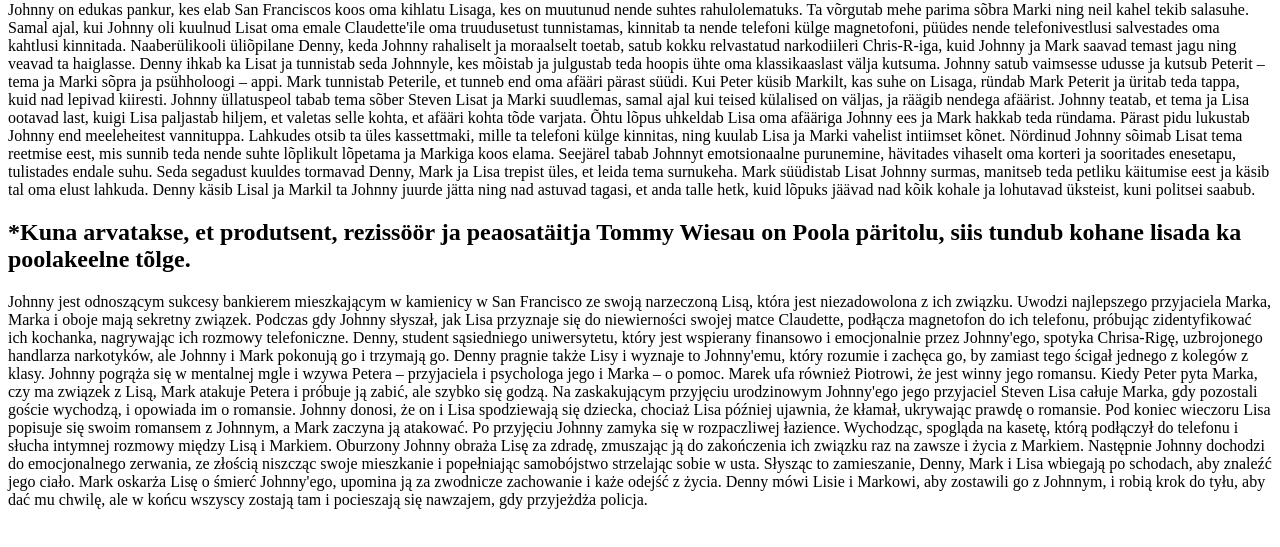
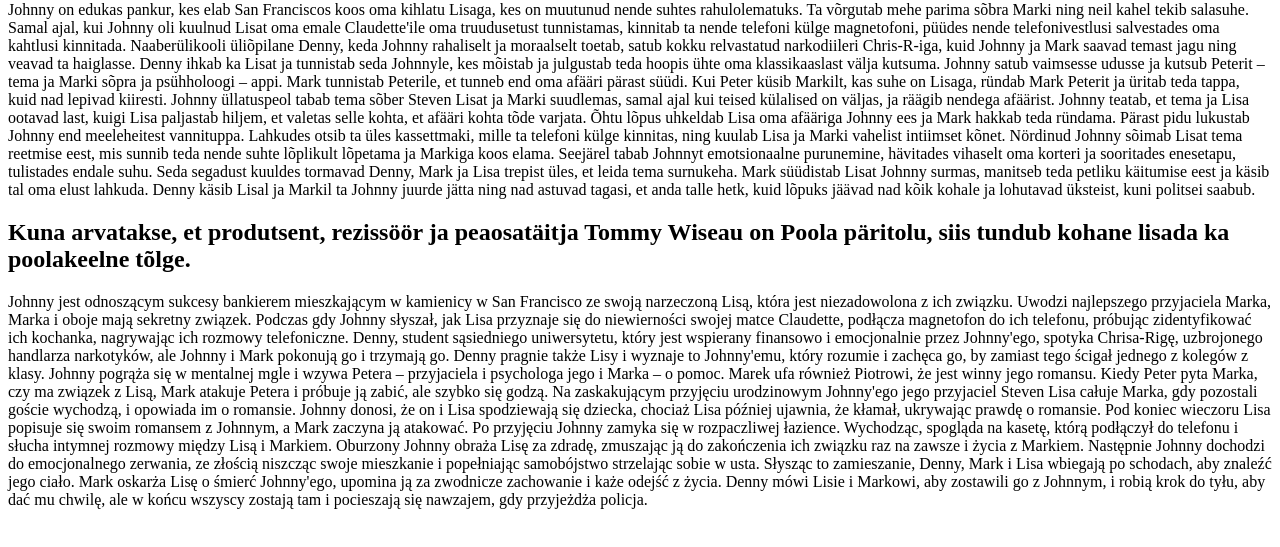
Before and after one commit to OttoKase/Tommy-Wiseau, a plain HTML site: page kokkuvõte.html in a window 1280 px wide. Shown: the part 79-626 px from the top of the page. Drawn offline with Linux system fonts and the light colour scheme.

Commit message:
Stiilimuudatused

```diff
--- a/kokkuvõte.html
+++ b/kokkuvõte.html
@@ -20,7 +20,7 @@
     </div>
     <div>
         <p>
-            <h2>*Kuna arvatakse, et produtsent, rezissöör ja peaosatäitja Tommy Wiesau on Poola päritolu, siis tundub kohane lisada ka poolakeelne tõlge.</h2>
+            <h2>Kuna arvatakse, et produtsent, rezissöör ja peaosatäitja Tommy Wiseau on Poola päritolu, siis tundub kohane lisada ka poolakeelne tõlge.</h2>
             <p>Johnny jest odnoszącym sukcesy bankierem mieszkającym w kamienicy w San Francisco ze swoją narzeczoną Lisą, która jest niezadowolona z ich związku. Uwodzi najlepszego przyjaciela Marka, Marka i oboje mają sekretny związek. Podczas gdy Johnny słyszał, jak Lisa przyznaje się do niewierności swojej matce Claudette, podłącza magnetofon do ich telefonu, próbując zidentyfikować ich kochanka, nagrywając ich rozmowy telefoniczne.
 
                 Denny, student sąsiedniego uniwersytetu, który jest wspierany finansowo i emocjonalnie przez Johnny'ego, spotyka Chrisa-Rigę, uzbrojonego handlarza narkotyków, ale Johnny i Mark pokonują go i trzymają go. Denny pragnie także Lisy i wyznaje to Johnny'emu, który rozumie i zachęca go, by zamiast tego ścigał jednego z kolegów z klasy. Johnny pogrąża się w mentalnej mgle i wzywa Petera – przyjaciela i psychologa jego i Marka – o pomoc. Marek ufa również Piotrowi, że jest winny jego romansu. Kiedy Peter pyta Marka, czy ma związek z Lisą, Mark atakuje Petera i próbuje ją zabić, ale szybko się godzą.
@@ -34,5 +34,6 @@
     </div>
 
 
+
 </body>
 </html>
```
